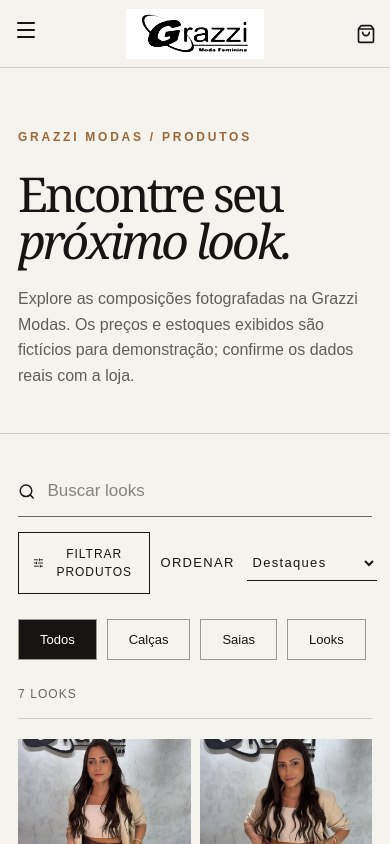
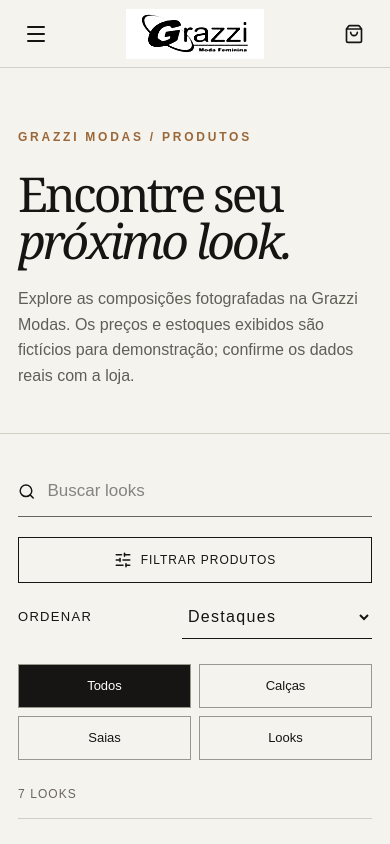
Before and after one commit to duduwwl/grazzi-modas, a Next.js app: page /produtos in a window 390 px wide. Shown: the top 844 px of the page. Built offline with nearby package versions, Linux system fonts and the light colour scheme.

Commit message:
Improve responsive layouts and scroll reveal

```diff
--- a/app/globals.css
+++ b/app/globals.css
@@ -217,3 +217,24 @@ html,body{max-width:100%;overflow-x:clip}
 .manager-new-form .primary-action{width:max-content;border:0;cursor:pointer}.manager-new-form>p{font-size:13px;color:#53724b}
 @media(max-width:900px){.manager-product{grid-template-columns:60px 1fr 1fr;gap:13px}.manager-product>img{grid-row:span 2;width:60px;height:80px}.manager-product-name{grid-column:span 2}.manager-product-actions{align-self:end}.manager-orders{grid-template-columns:1fr}}
 @media(max-width:600px){.manager-page{padding:52px 18px 80px}.manager-heading{align-items:start;flex-direction:column}.manager-heading h1{font-size:48px}.manager-tabs{flex-wrap:wrap;overflow:visible}.manager-tabs button{padding:14px 12px}.manager-product{grid-template-columns:56px 1fr 1fr}.manager-product>img{width:56px;height:72px}.manager-product-name{grid-column:span 2}.manager-product-actions{grid-column:2/-1;flex-direction:row;align-items:center;flex-wrap:wrap}.manager-new-form{grid-template-columns:1fr}.manager-image-preview{grid-row:auto;max-height:230px}.manager-new-form .manager-note{grid-column:auto}}
+
+/* Responsive controls and product reading space */
+@media(max-width:800px){
+  .site-header{grid-template-columns:44px minmax(0,1fr) 44px}
+  .mobile-menu button,.header-actions a{display:grid;place-items:center;min-width:44px;min-height:44px}
+}
+@media(max-width:480px){
+  .catalog-tools{gap:20px}
+  .catalog-actions{display:grid;grid-template-columns:1fr;width:100%;gap:12px}
+  .filter-toggle{width:100%;min-height:46px}
+  .sort-field{width:100%;min-width:0;justify-content:space-between}
+  .sort-field select{width:min(190px,65%);min-width:0;height:44px}
+  .catalog-categories{display:grid;grid-template-columns:repeat(2,minmax(0,1fr));gap:8px;overflow:visible}
+  .catalog-categories button{min-height:44px;white-space:normal}
+  .filter-panel select,.sort-field select,.manager-order select,.manager-product input,.manager-new-form input,.manager-new-form select,.manager-new-form textarea{font-size:16px}
+}
+@media(max-width:360px){
+  .catalog-grid,.related .product-grid{grid-template-columns:1fr}
+  .catalog-grid .product-image,.related .product-image{height:auto;aspect-ratio:4/5}
+  .checkout-page h1{font-size:clamp(42px,12vw,52px)}
+}
--- a/app/layout.tsx
+++ b/app/layout.tsx
@@ -1,7 +1,6 @@
 import type { Metadata } from "next";
 import "./globals.css";
 import {WebMcpTools} from "@/components/webmcp-tools";
-import {ScrollReveal} from "@/components/scroll-reveal";
 
 export const metadata: Metadata = {
   metadataBase: new URL("https://duduwwl.github.io/grazzi-modas/"),
@@ -21,7 +20,8 @@ export default function RootLayout({
 }>) {
   return (
     <html lang="pt-BR">
-      <body className="antialiased"><WebMcpTools/><ScrollReveal/>{children}</body>
+      <head><link rel="stylesheet" href="/grazzi-modas/scroll-reveal.css" /></head>
+      <body className="antialiased"><WebMcpTools/>{children}</body>
     </html>
   );
 }
--- a/components/scroll-reveal.tsx
+++ /dev/null
@@ -1,36 +0,0 @@
-"use client";
-
-import {useEffect} from "react";
-
-export function ScrollReveal(){
-  useEffect(()=>{
-    if(typeof IntersectionObserver==="undefined"||window.matchMedia("(prefers-reduced-motion: reduce)").matches)return;
-
-    const seen=new WeakSet<Element>();
-    const observer=new IntersectionObserver((entries)=>{
-      for(const entry of entries){
-        if(!entry.isIntersecting)continue;
-        entry.target.classList.remove("reveal-pending");
-        observer.unobserve(entry.target);
-      }
-    },{threshold:0.08,rootMargin:"0px 0px -32px 0px"});
-
-    const register=()=>{
-      document.querySelectorAll<HTMLElement>("[data-reveal]").forEach((element)=>{
-        if(seen.has(element))return;
-        seen.add(element);
-        const rect=element.getBoundingClientRect();
-        if(rect.top>window.innerHeight-32){
-          element.classList.add("reveal-pending");
-          observer.observe(element);
-        }
-      });
-    };
-
-    register();
-    const mutations=new MutationObserver(register);
-    mutations.observe(document.body,{subtree:true,childList:true});
-    return()=>{mutations.disconnect();observer.disconnect()};
-  },[]);
-  return null;
-}
--- /dev/null
+++ b/public/scroll-reveal.css
@@ -0,0 +1,16 @@
+@keyframes reveal-on-scroll {
+  from { opacity: 0; transform: translateY(28px); }
+  to { opacity: 1; transform: translateY(0); }
+}
+
+@supports (animation-timeline: view()) {
+  [data-reveal] {
+    animation: reveal-on-scroll linear both;
+    animation-timeline: view();
+    animation-range: entry 0% entry 80%;
+  }
+}
+
+@media (prefers-reduced-motion: reduce) {
+  [data-reveal] { animation: none !important; }
+}
```
Also changed, not shown: 78 other files (tests, documents, lock files or other folders).
